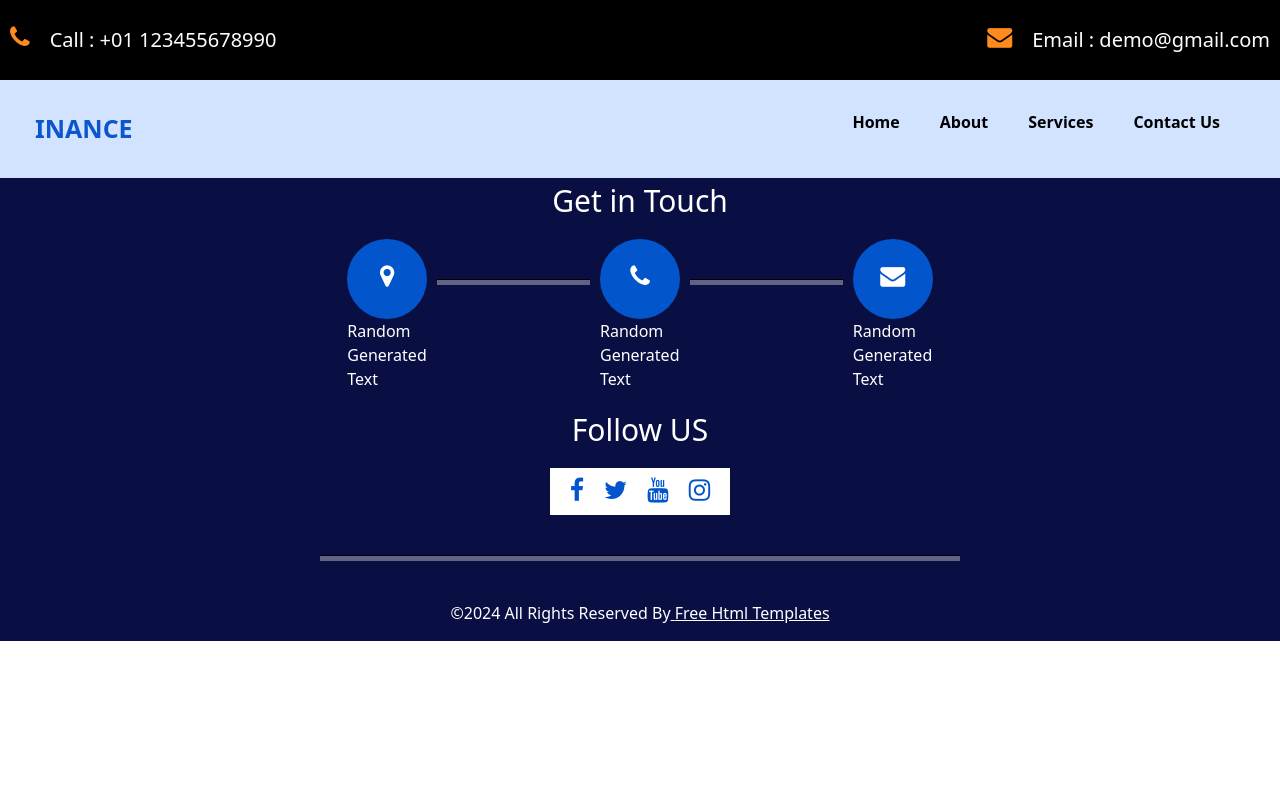
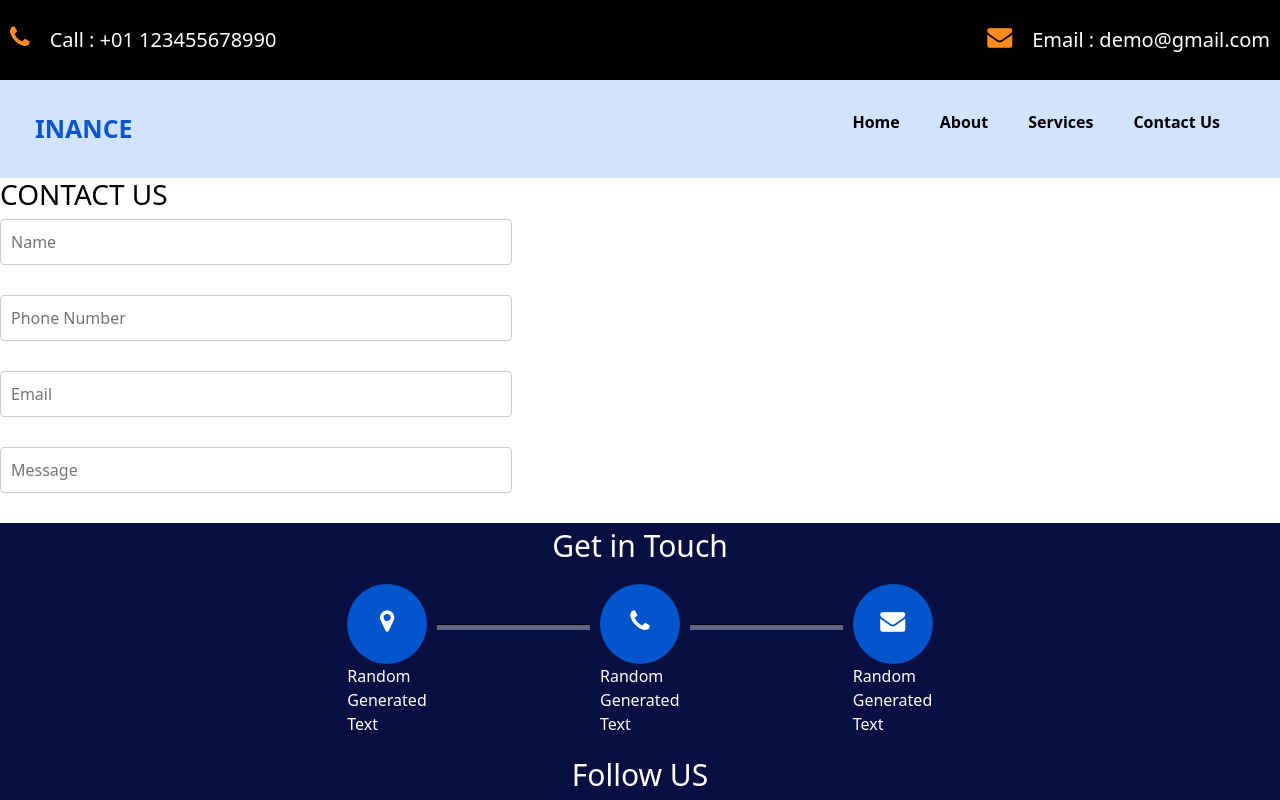
Before and after one commit to Boma-DuopamaObomanu-hybytes/React-app, a React (Create React App) app: page / in a window 1280 px wide. Shown: the top 800 px of the page. Built offline with nearby package versions, Linux system fonts and the light colour scheme.

Commit message:
Started creating the contact us page

```diff
--- a/src/App.js
+++ b/src/App.js
@@ -36,6 +36,20 @@ function App() {
           </ul>
         </div>
       </div>
+
+      <section>
+        <div  className="App-form">
+          <h3>CONTACT US</h3>
+
+          <input type="text" placeholder="Name"  />
+
+          <input type="text" placeholder="Phone Number" />
+
+          <input type="text" placeholder="Email " />
+
+          <input type="text" placeholder="Message" />
+        </div>
+      </section>
 
       <footer className="App-footer">
         <p className="App-footer-text">Get in Touch</p>
--- a/src/styles/App.css
+++ b/src/styles/App.css
@@ -126,6 +126,19 @@ hr {
   opacity: 1 !important;
 }
 
+.App-form{
+  display: flex;
+  flex-direction: column;
+}
+
+input{
+  width: 40%;
+  padding: 10px;
+  border: 1px solid #ccc;
+  border-radius: 4px;
+  margin-bottom: 30px !important;
+}
+
 
 
 
```
